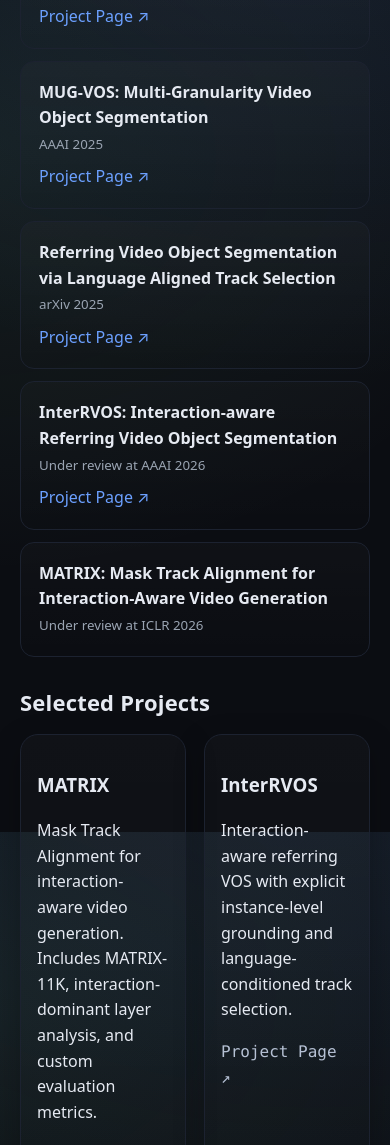
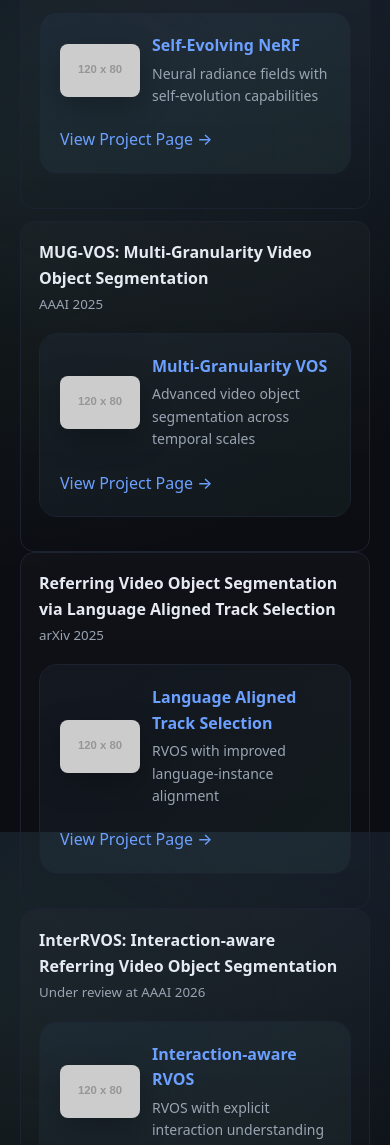
Before and after one commit to deep-overflow/deep-overflow.github.io, a plain HTML site: page index.html in a window 390 px wide. Shown: the part 1700-2845 px from the top of the page. Drawn offline with Linux system fonts and the light colour scheme; placeholder pictures from the web are drawn by us.

Commit message:
Add project page previews to publications
- Added CSS styles for project preview cards
- Implemented mini-preview layout with thumbnail and description
- Enhanced publications section with interactive project page previews
- Added hover effects and responsive design for mobile
- Each project now shows a visual preview before visiting the full project page

```diff
--- a/index.html
+++ b/index.html
@@ -53,8 +53,20 @@
     .list{display:flex; flex-direction:column; gap:12px}
     .footer{color:var(--muted); text-align:center; padding:24px 0 40px}
     .mono{font-family: ui-monospace, SFMono-Regular, Menlo, Monaco, Consolas, "Liberation Mono", "Courier New", monospace; color:#b6c1d4}
+
+    /* Project Preview Styles */
+    .project-preview{margin:16px 0; border:1px solid var(--border); border-radius:var(--radius); overflow:hidden; position:relative}
+    .preview-container{background:linear-gradient(135deg, rgba(108,160,255,0.05), rgba(142,240,196,0.05)); padding:20px; transition:transform 0.2s ease}
+    .preview-container:hover{transform:translateY(-2px)}
+    .mini-preview{display:grid; grid-template-columns:120px 1fr; gap:16px; align-items:center}
+    .preview-image{width:100%; border-radius:8px; box-shadow:var(--shadow)}
+    .preview-title{font-weight:600; color:var(--brand); margin-bottom:4px}
+    .preview-desc{color:var(--muted); font-size:14px}
+    .preview-link{color:var(--brand); font-weight:500; text-decoration:none; transition:opacity 0.2s}
+    .preview-link:hover{opacity:0.8}
+
     /* Responsive */
-    @media (max-width: 900px){ .hero{grid-template-columns:1fr; } }
+    @media (max-width: 900px){ .hero{grid-template-columns:1fr; } .mini-preview{grid-template-columns:80px 1fr; gap:12px} }
   </style>
   <script>
     // Optional: basic theme toggle persisted in localStorage
@@ -142,26 +154,111 @@
         <div class="pub">
           <strong>Self-Evolving Neural Radiance Fields</strong><br/>
           <small>Wild3D Workshop @ ICCV 2025</small><br/>
-          <a href="https://cvlab-kaist.github.io/SE-NeRF/" target="_blank" rel="noopener">Project Page ↗</a>
+
+          <div class="project-preview">
+            <div class="preview-container">
+              <div class="mini-preview">
+                <img src="https://via.placeholder.com/120x80/1a2332/6ca0ff?text=SE-NeRF" class="preview-image" alt="SE-NeRF Preview" />
+                <div class="preview-content">
+                  <div class="preview-title">Self-Evolving NeRF</div>
+                  <div class="preview-desc">Neural radiance fields with self-evolution capabilities</div>
+                </div>
+              </div>
+              <div class="preview-actions" style="margin-top:12px;">
+                <a href="https://cvlab-kaist.github.io/SE-NeRF/" target="_blank" rel="noopener" class="preview-link">
+                  View Project Page →
+                </a>
+              </div>
+            </div>
+          </div>
         </div>
+
         <div class="pub">
           <strong>MUG-VOS: Multi-Granularity Video Object Segmentation</strong><br/>
           <small>AAAI 2025</small><br/>
-          <a href="https://cvlab-kaist.github.io/MUG-VOS/" target="_blank" rel="noopener">Project Page ↗</a>
+
+          <div class="project-preview">
+            <div class="preview-container">
+              <div class="mini-preview">
+                <img src="https://via.placeholder.com/120x80/1a2332/8ef0c4?text=MUG-VOS" class="preview-image" alt="MUG-VOS Preview" />
+                <div class="preview-content">
+                  <div class="preview-title">Multi-Granularity VOS</div>
+                  <div class="preview-desc">Advanced video object segmentation across temporal scales</div>
+                </div>
+              </div>
+              <div class="preview-actions" style="margin-top:12px;">
+                <a href="https://cvlab-kaist.github.io/MUG-VOS/" target="_blank" rel="noopener" class="preview-link">
+                  View Project Page →
+                </a>
+              </div>
+            </div>
+          </div>
+        </div>
         </div>
         <div class="pub">
           <strong>Referring Video Object Segmentation via Language Aligned Track Selection</strong><br/>
           <small>arXiv 2025</small><br/>
-          <a href="https://cvlab-kaist.github.io/SOLA/" target="_blank" rel="noopener">Project Page ↗</a>
+
+          <div class="project-preview">
+            <div class="preview-container">
+              <div class="mini-preview">
+                <img src="https://via.placeholder.com/120x80/1a2332/6ca0ff?text=SOLA" class="preview-image" alt="SOLA Preview" />
+                <div class="preview-content">
+                  <div class="preview-title">Language Aligned Track Selection</div>
+                  <div class="preview-desc">RVOS with improved language-instance alignment</div>
+                </div>
+              </div>
+              <div class="preview-actions" style="margin-top:12px;">
+                <a href="https://cvlab-kaist.github.io/SOLA/" target="_blank" rel="noopener" class="preview-link">
+                  View Project Page →
+                </a>
+              </div>
+            </div>
+          </div>
         </div>
+
         <div class="pub">
           <strong>InterRVOS: Interaction-aware Referring Video Object Segmentation</strong><br/>
           <small>Under review at AAAI 2026</small><br/>
-          <a href="https://cvlab-kaist.github.io/InterRVOS/" target="_blank" rel="noopener">Project Page ↗</a>
+
+          <div class="project-preview">
+            <div class="preview-container">
+              <div class="mini-preview">
+                <img src="https://via.placeholder.com/120x80/1a2332/8ef0c4?text=InterRVOS" class="preview-image" alt="InterRVOS Preview" />
+                <div class="preview-content">
+                  <div class="preview-title">Interaction-aware RVOS</div>
+                  <div class="preview-desc">RVOS with explicit interaction understanding</div>
+                </div>
+              </div>
+              <div class="preview-actions" style="margin-top:12px;">
+                <a href="https://cvlab-kaist.github.io/InterRVOS/" target="_blank" rel="noopener" class="preview-link">
+                  View Project Page →
+                </a>
+              </div>
+            </div>
+          </div>
         </div>
+
         <div class="pub">
           <strong>MATRIX: Mask Track Alignment for Interaction-Aware Video Generation</strong><br/>
-          <small>Under review at ICLR 2026</small>
+          <small>Under review at ICLR 2026</small><br/>
+
+          <div class="project-preview">
+            <div class="preview-container">
+              <div class="mini-preview">
+                <img src="https://via.placeholder.com/120x80/1a2332/ff6b9d?text=MATRIX" class="preview-image" alt="MATRIX Preview" />
+                <div class="preview-content">
+                  <div class="preview-title">Interaction-aware Video Generation</div>
+                  <div class="preview-desc">Advanced mask tracking for object interactions in video generation</div>
+                </div>
+              </div>
+              <div class="preview-actions" style="margin-top:12px;">
+                <a href="https://cvlab-kaist.github.io/MATRIX/" target="_blank" rel="noopener" class="preview-link">
+                  View Project Page →
+                </a>
+              </div>
+            </div>
+          </div>
         </div>
       </div>
     </section>
```
